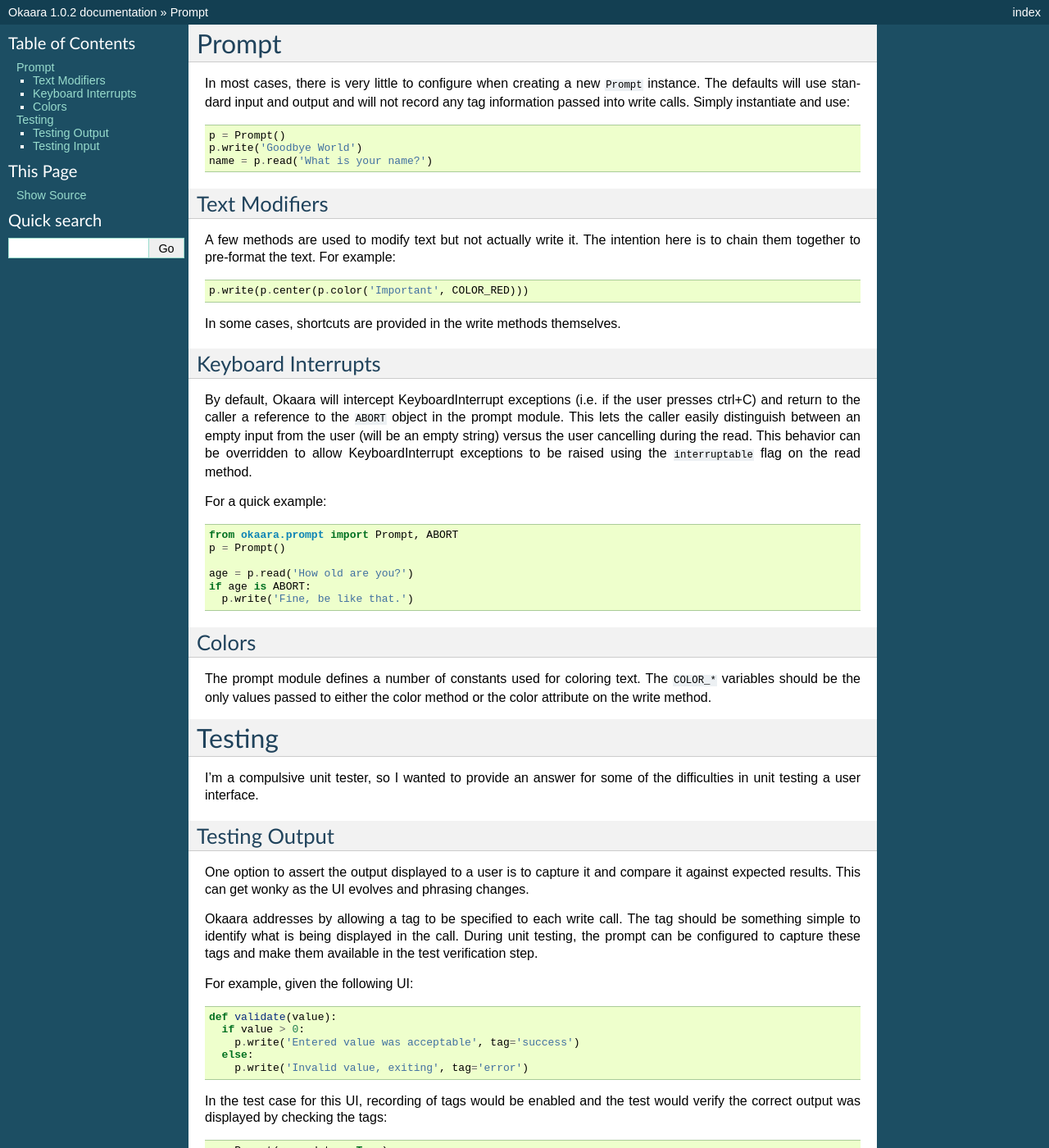
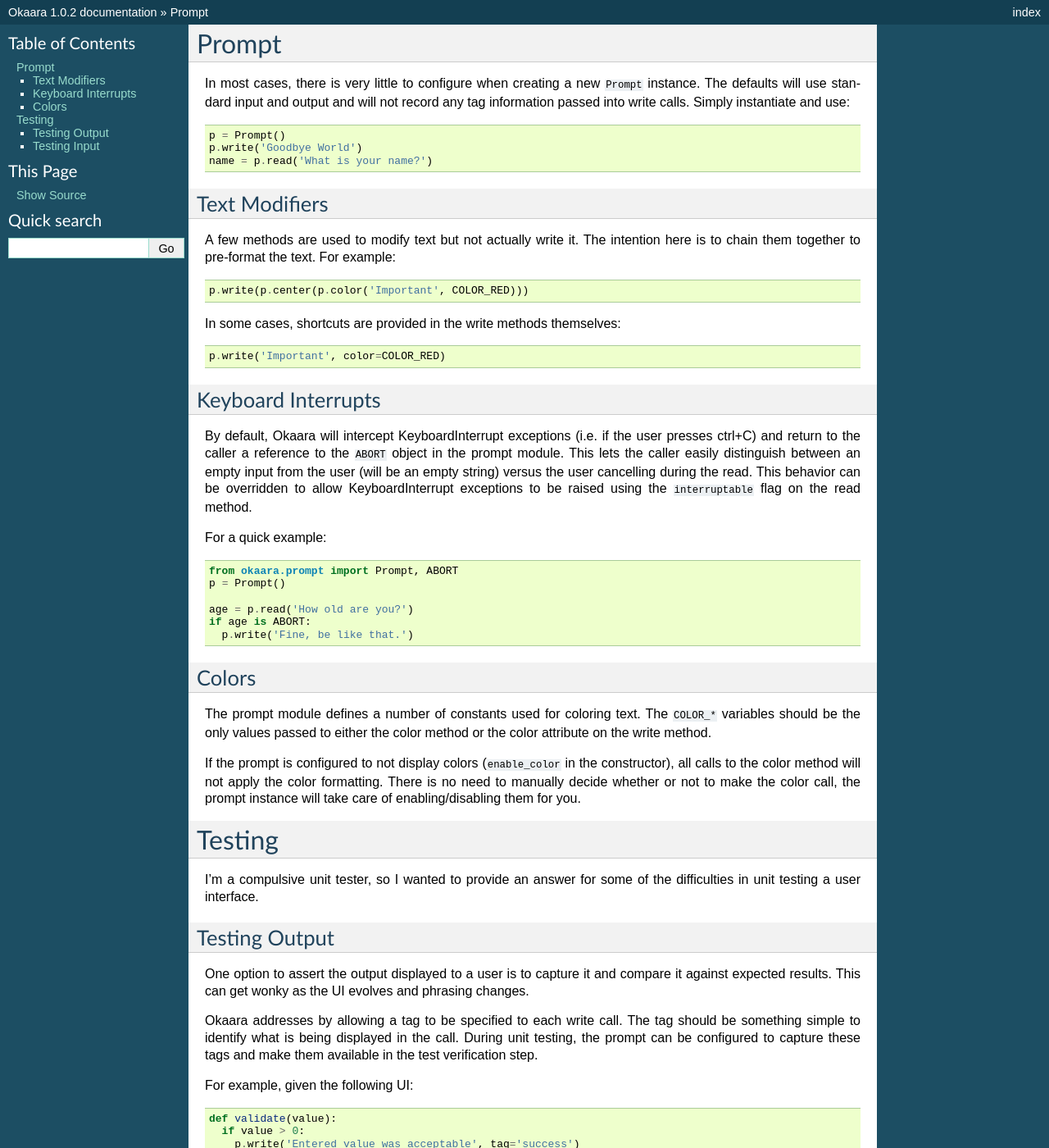
Before and after one commit to jdob/okaara, a Sphinx documentation site: the page built from doc/prompt.rst, in a window 1280 px wide and 1400 px high. Shown: the whole window at 82% size. Built offline with Sphinx 7.4.7, drawn with Linux system fonts in a browser that asks for light colours.

Commit message:
Small prompt clarifications

```diff
--- a/doc/prompt.rst
+++ b/doc/prompt.rst
@@ -17,7 +17,9 @@
 
  p.write(p.center(p.color('Important', COLOR_RED)))
 
-In some cases, shortcuts are provided in the write methods themselves.
+In some cases, shortcuts are provided in the write methods themselves::
+
+ p.write('Important', color=COLOR_RED)
 
 Keyboard Interrupts
 ^^^^^^^^^^^^^^^^^^^
@@ -44,6 +46,11 @@
 The prompt module defines a number of constants used for coloring text. The
 ``COLOR_*`` variables should be the only values passed to either the color
 method or the color attribute on the write method.
+
+If the prompt is configured to not display colors (``enable_color`` in the
+constructor), all calls to the color method will not apply the color formatting.
+There is no need to manually decide whether or not to make the color call,
+the prompt instance will take care of enabling/disabling them for you.
 
 Testing
 =======
```
